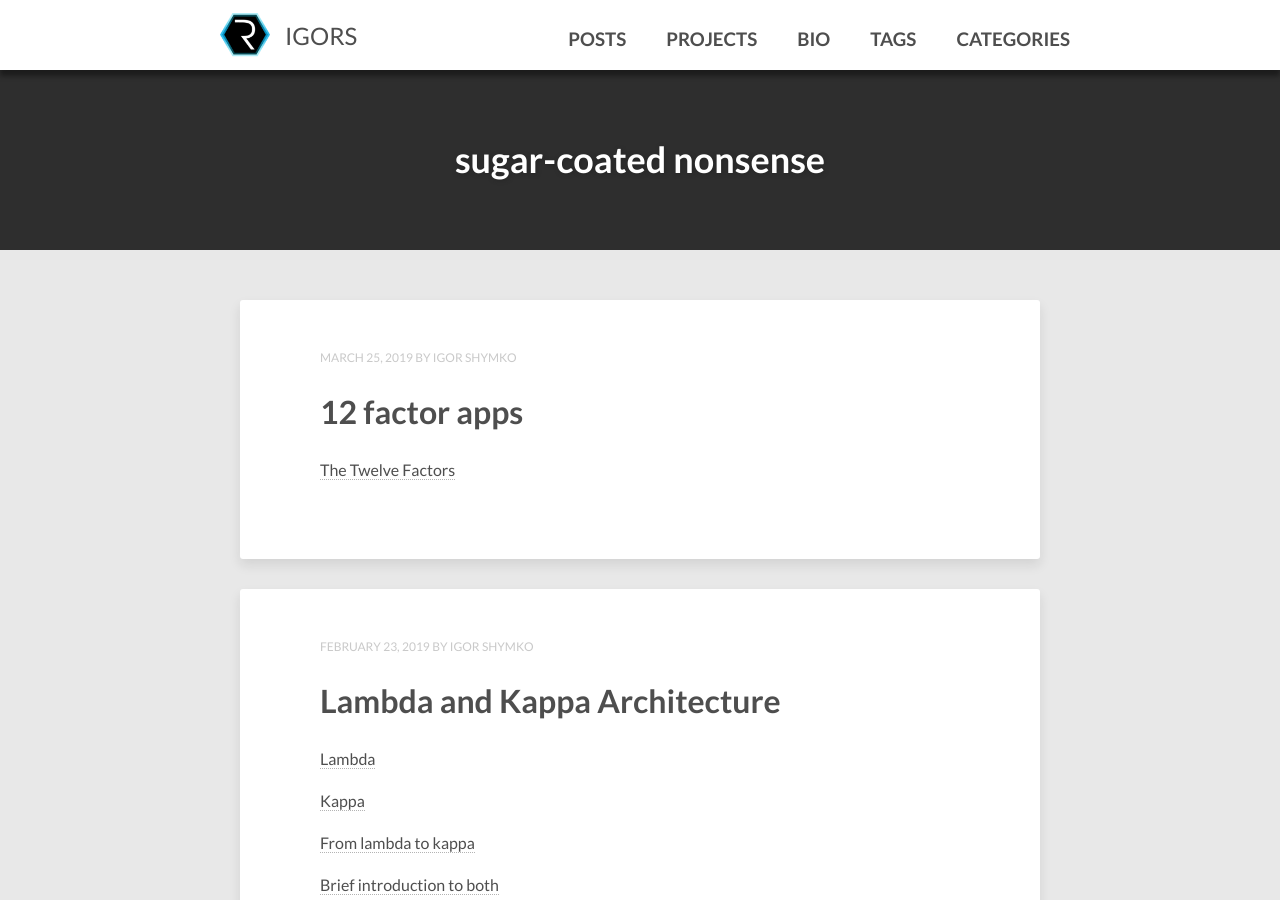
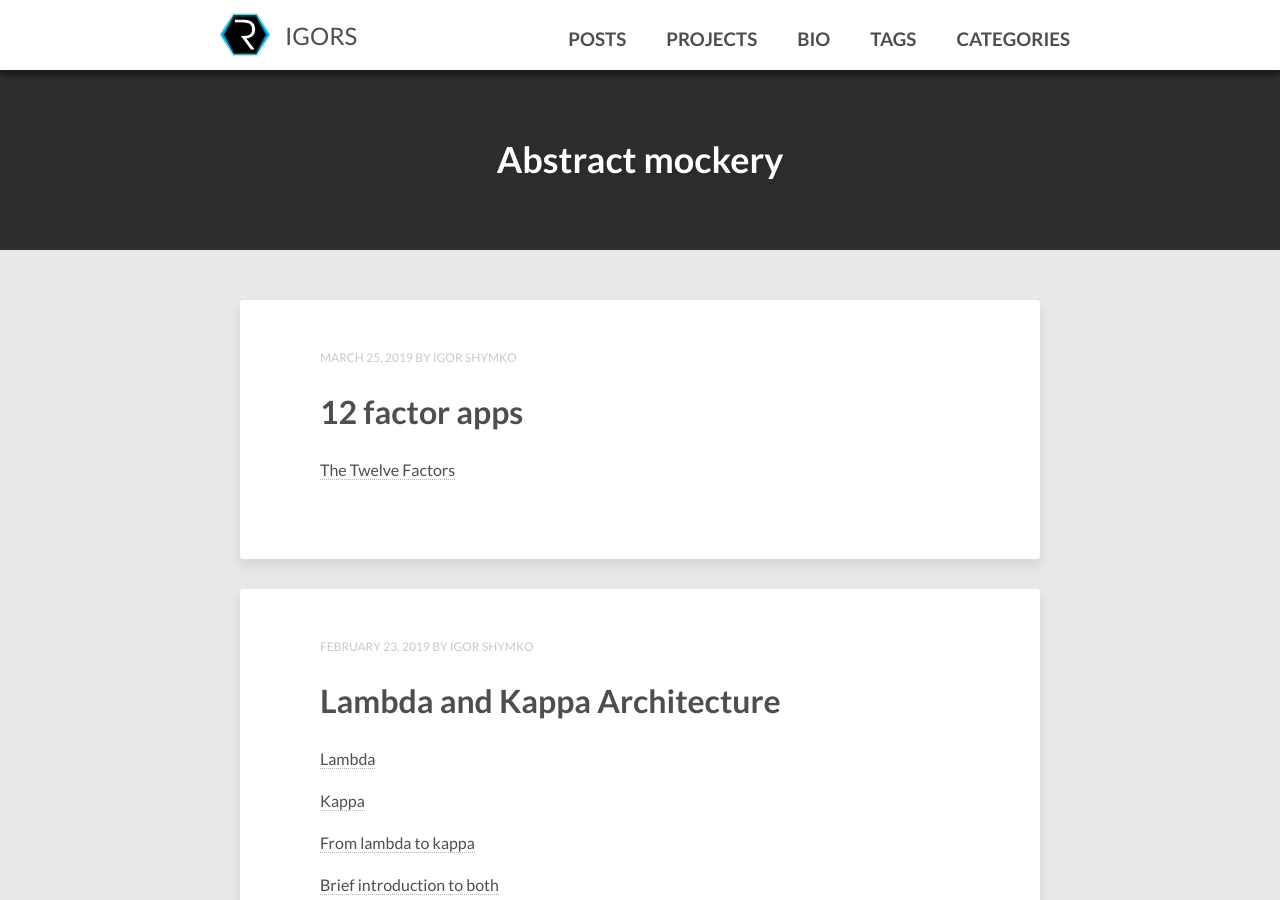
Before and after one commit to ancane/ancane.github.io, a Jekyll site: the page built from index.html, in a window 1280 px wide and 900 px high. Built offline with Jekyll 4.4.1, drawn with Linux system fonts in a browser that asks for light colours; nearby versions of some CDN libraries; the list of posts is cut into pages by our own code.

Commit message:
title change

```diff
--- a/index.html
+++ b/index.html
@@ -1,8 +1,8 @@
 ---
 layout: home
-title: "sugar-coated nonsense"
-description: "sugar-coated nonsense"
-tags: [scala, emacs, elisp, blog]
+title: "Abstract mockery"
+description: "abstract mockery"
+tags: [scala, emacs, elisp, blog, architecture, microservices]
 comments: false
 ---
 
```
Lines whose indentation alone changed are shown as unchanged.
